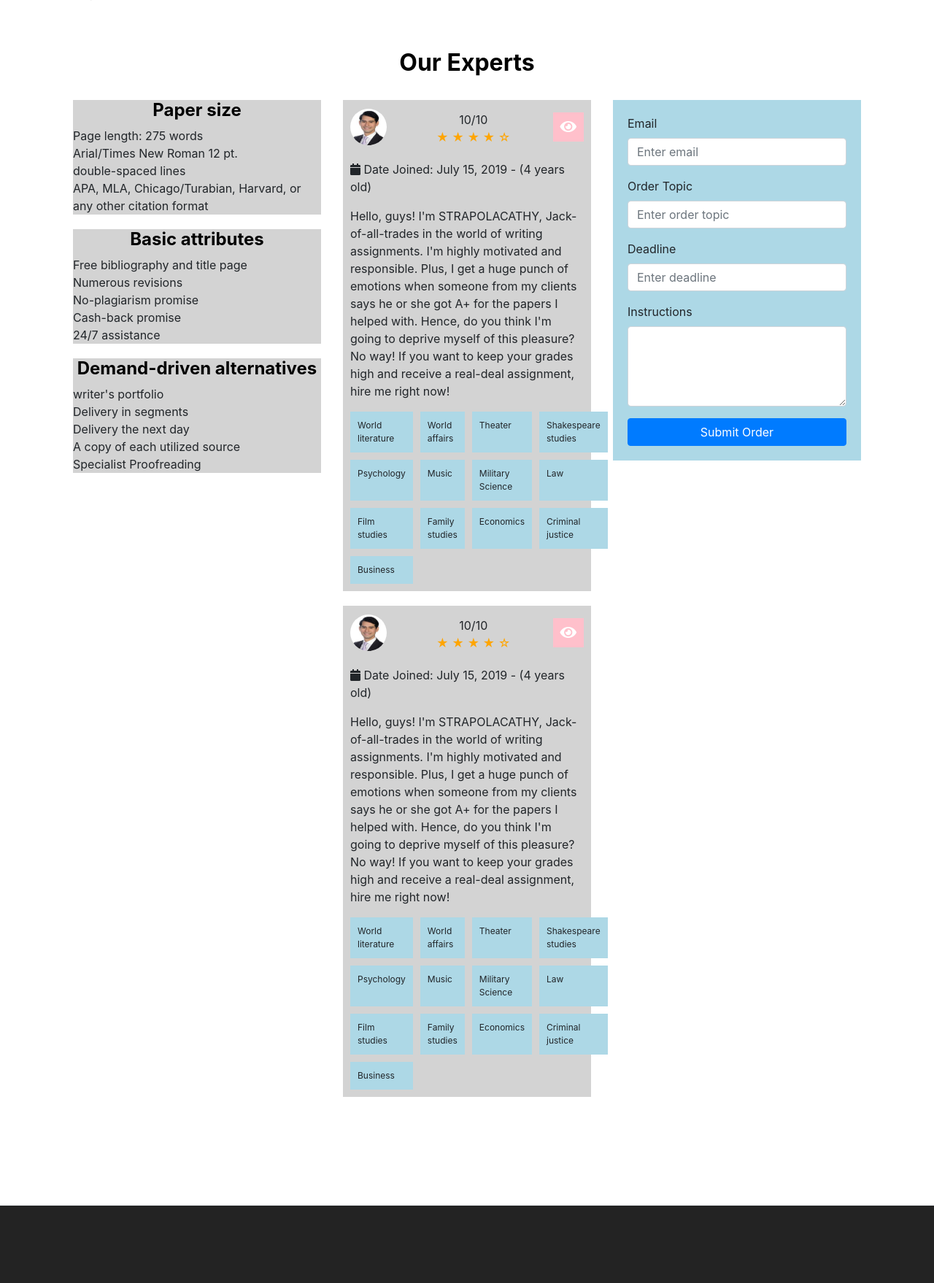
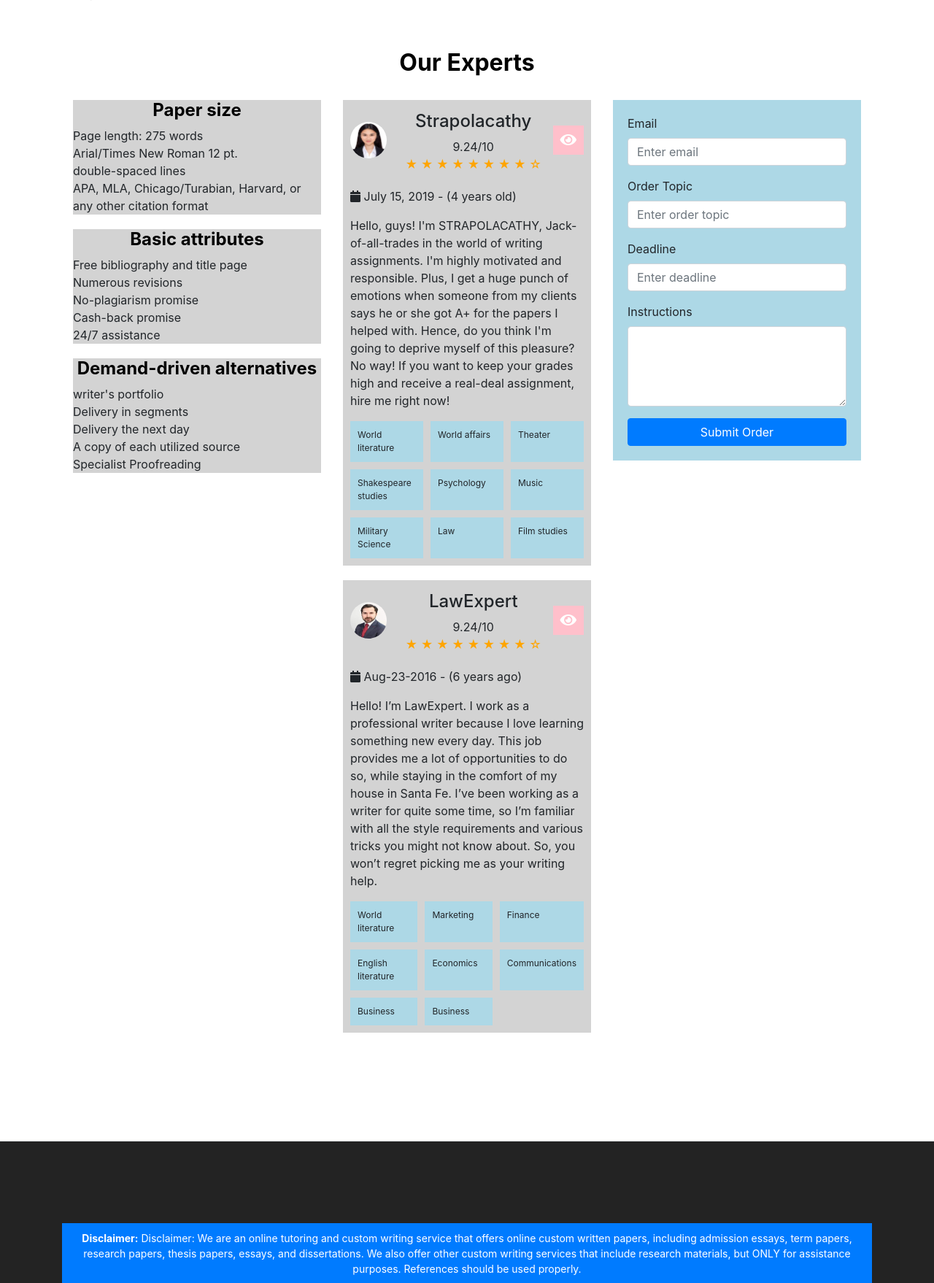
Before and after one commit to Ogachi254/assignment_help_refurnished, a Django app: page /about/ in a window 1280 px wide. Shown: the part 1081-2839 px from the top of the page at 73% size. Run offline with Django 4.2, Linux system fonts and the light colour scheme; some libraries are stand-ins or nearby versions.

Commit message:
about us changed

```diff
--- a/pages/templates/about.html
+++ b/pages/templates/about.html
@@ -77,12 +77,17 @@
   <div class="box" style="margin-bottom: 20px; background-color: lightgray;">
     <div class="box-header" style="padding: 10px; display: flex; align-items: center;">
       <div>
-        <img src="{% static 'images/professional 1.jpg' %}" alt="Expert Image" style="width: 50px; height: 50px; border-radius: 50%; margin-right: 10px;">
+        <img src="{% static 'images/professional 5.jpg' %}" alt="Expert Image" style="width: 50px; height: 50px; border-radius: 50%; margin-right: 10px;">
       </div>
       <div style="flex-grow: 1;">
         <div style="text-align: center; margin-top: 5px;">
-          <span>10/10</span>
+          <h4>Strapolacathy</h4>
+          <span>9.24/10</span>
           <div style="color: orange;">
+            <span>&#9733;</span>
+            <span>&#9733;</span>
+            <span>&#9733;</span>
+            <span>&#9733;</span>
             <span>&#9733;</span>
             <span>&#9733;</span>
             <span>&#9733;</span>
@@ -95,12 +100,12 @@
     </div>
     <div class="box-content" style="padding: 10px;">
       <p>
-        <i class="fa fa-calendar"></i> Date Joined: July 15, 2019 - (4 years old)
+        <i class="fa fa-calendar"></i> July 15, 2019 - (4 years old)
       </p>
       <p>
         Hello, guys! I'm STRAPOLACATHY, Jack-of-all-trades in the world of writing assignments. I'm highly motivated and responsible. Plus, I get a huge punch of emotions when someone from my clients says he or she got A+ for the papers I helped with. Hence, do you think I'm going to deprive myself of this pleasure? No way! If you want to keep your grades high and receive a real-deal assignment, hire me right now!
       </p>
-      <div style="display: grid; grid-template-columns: repeat(4, 1fr); grid-gap: 10px; margin-top: 10px;">
+      <div style="display: grid; grid-template-columns: repeat(3, 1fr); grid-gap: 10px; margin-top: 10px;">
         <div style="background-color: lightblue; padding: 10px; font-size: 12px;">World literature</div>
         <div style="background-color: lightblue; padding: 10px; font-size: 12px;">World affairs</div>
         <div style="background-color: lightblue; padding: 10px; font-size: 12px;">Theater</div>
@@ -110,10 +115,6 @@
         <div style="background-color: lightblue; padding: 10px; font-size: 12px;">Military Science</div>
         <div style="background-color: lightblue; padding: 10px; font-size: 12px;">Law</div>
         <div style="background-color: lightblue; padding: 10px; font-size: 12px;">Film studies</div>
-        <div style="background-color: lightblue; padding: 10px; font-size: 12px;">Family studies</div>
-        <div style="background-color: lightblue; padding: 10px; font-size: 12px;">Economics</div>
-        <div style="background-color: lightblue; padding: 10px; font-size: 12px;">Criminal justice</div>
-        <div style="background-color: lightblue; padding: 10px; font-size: 12px;">Business</div>
       </div>
     </div>
   </div>
@@ -122,12 +123,17 @@
   <div class="box" style="margin-bottom: 20px; background-color: lightgray;">
     <div class="box-header" style="padding: 10px; display: flex; align-items: center;">
       <div>
-        <img src="{% static 'images/professional 1.jpg' %}" alt="Expert Image" style="width: 50px; height: 50px; border-radius: 50%; margin-right: 10px;">
+        <img src="{% static 'images/professional 2.jpg' %}" alt="Expert Image" style="width: 50px; height: 50px; border-radius: 50%; margin-right: 10px;">
       </div>
       <div style="flex-grow: 1;">
         <div style="text-align: center; margin-top: 5px;">
-          <span>10/10</span>
+          <h4>LawExpert</h4>
+          <span>9.24/10</span>
           <div style="color: orange;">
+            <span>&#9733;</span>
+            <span>&#9733;</span>
+            <span>&#9733;</span>
+            <span>&#9733;</span>
             <span>&#9733;</span>
             <span>&#9733;</span>
             <span>&#9733;</span>
@@ -140,24 +146,19 @@
     </div>
     <div class="box-content" style="padding: 10px;">
       <p>
-        <i class="fa fa-calendar"></i> Date Joined: July 15, 2019 - (4 years old)
+        <i class="fa fa-calendar"></i> Aug-23-2016 - (6 years ago)
       </p>
       <p>
-        Hello, guys! I'm STRAPOLACATHY, Jack-of-all-trades in the world of writing assignments. I'm highly motivated and responsible. Plus, I get a huge punch of emotions when someone from my clients says he or she got A+ for the papers I helped with. Hence, do you think I'm going to deprive myself of this pleasure? No way! If you want to keep your grades high and receive a real-deal assignment, hire me right now!
+        Hello! I’m LawExpert. I work as a professional writer because I love learning something new every day. This job provides me a lot of opportunities to do so, while staying in the comfort of my house in Santa Fe. I’ve been working as a writer for quite some time, so I’m familiar with all the style requirements and various tricks you might not know about. So, you won’t regret picking me as your writing help.
       </p>
-      <div style="display: grid; grid-template-columns: repeat(4, 1fr); grid-gap: 10px; margin-top: 10px;">
+      <div style="display: grid; grid-template-columns: repeat(3, 1fr); grid-gap: 10px; margin-top: 10px;">
         <div style="background-color: lightblue; padding: 10px; font-size: 12px;">World literature</div>
-        <div style="background-color: lightblue; padding: 10px; font-size: 12px;">World affairs</div>
-        <div style="background-color: lightblue; padding: 10px; font-size: 12px;">Theater</div>
-        <div style="background-color: lightblue; padding: 10px; font-size: 12px;">Shakespeare studies</div>
-        <div style="background-color: lightblue; padding: 10px; font-size: 12px;">Psychology</div>
-        <div style="background-color:lightblue; padding: 10px; font-size: 12px;">Music</div>
-        <div style="background-color: lightblue; padding: 10px; font-size: 12px;">Military Science</div>
-        <div style="background-color: lightblue; padding: 10px; font-size: 12px;">Law</div>
-        <div style="background-color: lightblue; padding: 10px; font-size: 12px;">Film studies</div>
-        <div style="background-color: lightblue; padding: 10px; font-size: 12px;">Family studies</div>
+        <div style="background-color: lightblue; padding: 10px; font-size: 12px;">Marketing</div>
+        <div style="background-color: lightblue; padding: 10px; font-size: 12px;">Finance</div>
+        <div style="background-color: lightblue; padding: 10px; font-size: 12px;">English literature</div>
         <div style="background-color: lightblue; padding: 10px; font-size: 12px;">Economics</div>
-        <div style="background-color: lightblue; padding: 10px; font-size: 12px;">Criminal justice</div>
+        <div style="background-color:lightblue; padding: 10px; font-size: 12px;">Communications</div>
+        <div style="background-color: lightblue; padding: 10px; font-size: 12px;">Business </div>
         <div style="background-color: lightblue; padding: 10px; font-size: 12px;">Business</div>
       </div>
     </div>
```
